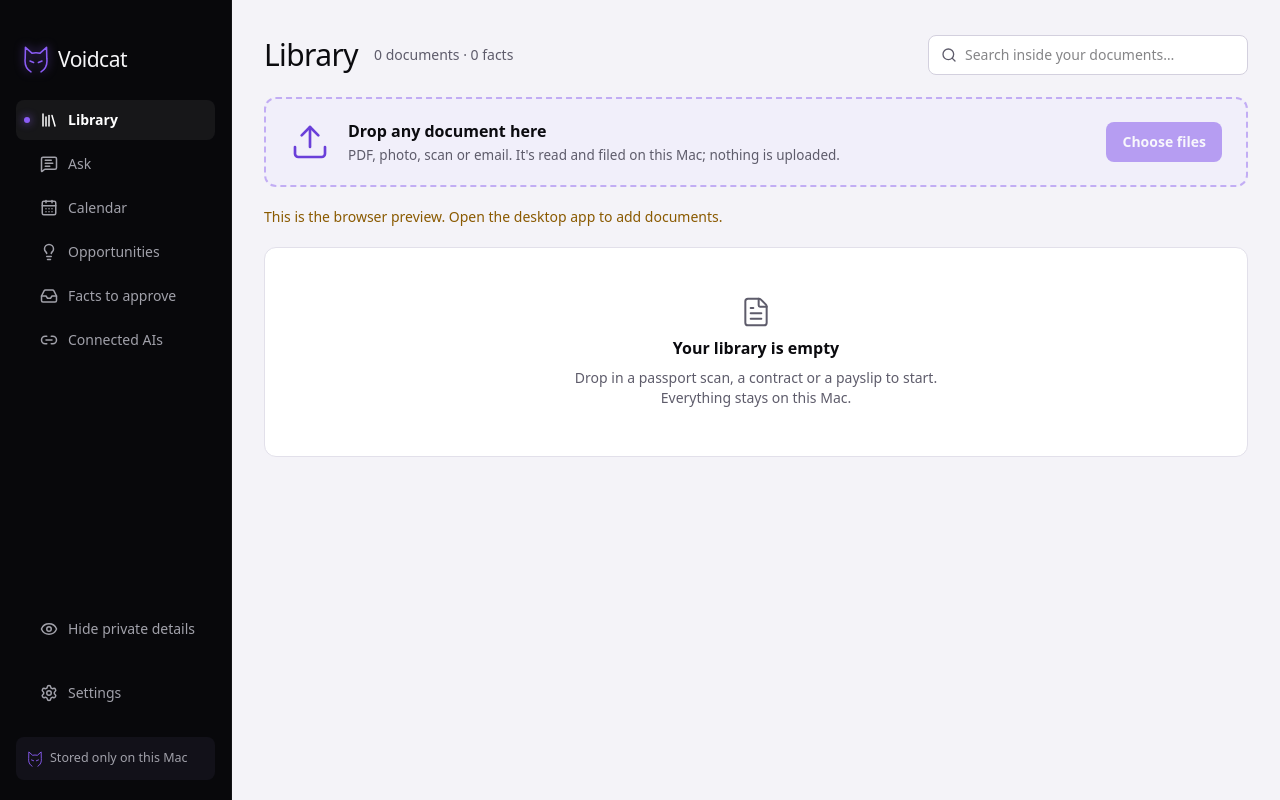
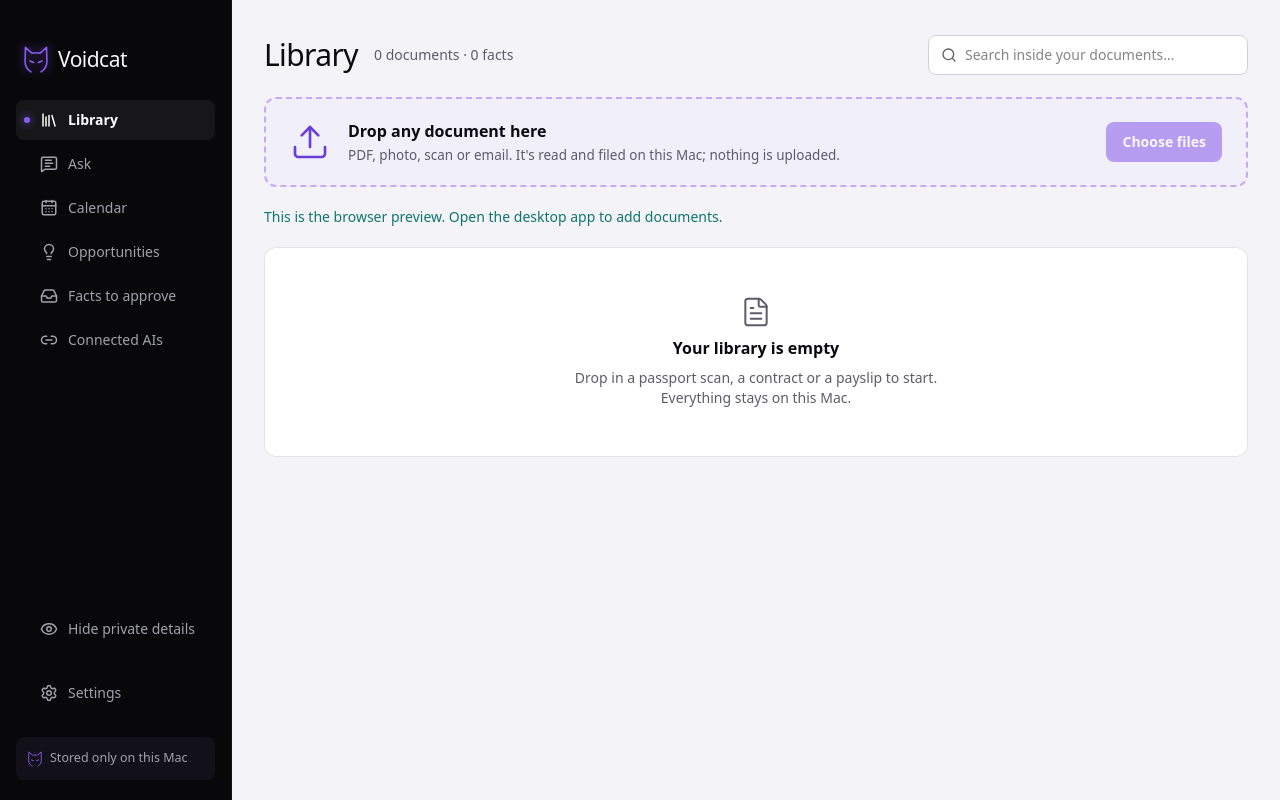
Before and after one commit to HusDev/voidcat, a React (Vite) app: page / in a window 1280 px wide. Built offline with nearby package versions, Linux system fonts and the light colour scheme.

Commit message:
Private details in cyan instead of amber
Co-Authored-By: Claude Opus 5.5 (1M context) <noreply@anthropic.com>

```diff
--- a/src/index.css
+++ b/src/index.css
@@ -4,7 +4,7 @@
 @import "@fontsource/ibm-plex-mono/500.css";
 @import "@fontsource-variable/outfit";
 
-/* Voidcat: Deep Space and Void Purple; amber marks anything private. Light by default, dark when the Mac is dark;
+/* Voidcat: Deep Space and Void Purple; cyan marks anything private. Light by default, dark when the Mac is dark;
    the sidebar stays dark in both. Every colour is a token so the two themes stay in step. */
 @theme {
   --font-sans: "Instrument Sans Variable", system-ui, sans-serif;
@@ -21,12 +21,12 @@
   --color-accent-strong: #6236d6;
   --color-accent-soft: #eee8fd;
   --color-link: #6a3fd9;
-  --color-private: #f2b84b;
-  --color-private-soft: #fbefd5;
-  --color-private-ink: #8a5a00;
-  --color-private-line: #d9a441;
-  --color-private-mark: #fbe3ae;
-  --color-chip: #3a3220;
+  --color-private: #5eead4;
+  --color-private-soft: #d5f5ef;
+  --color-private-ink: #0f766e;
+  --color-private-line: #14b8a6;
+  --color-private-mark: #a7f3e4;
+  --color-chip: #12332f;
   --color-ok: #276b45;
   --color-ok-soft: #e2f2e8;
   --color-danger: #b42318;
@@ -60,11 +60,11 @@
     --color-accent-strong: #a685fa;
     --color-accent-soft: rgb(139 92 246 / 0.16);
     --color-link: #b49bfb;
-    --color-private-soft: rgb(242 184 75 / 0.13);
-    --color-private-ink: #f2c46b;
-    --color-private-line: #c9962f;
-    --color-private-mark: rgb(242 184 75 / 0.35);
-    --color-chip: rgb(242 184 75 / 0.16);
+    --color-private-soft: rgb(94 234 212 / 0.12);
+    --color-private-ink: #5eead4;
+    --color-private-line: #2ba899;
+    --color-private-mark: rgb(94 234 212 / 0.3);
+    --color-chip: rgb(94 234 212 / 0.14);
     --color-ok: #4cc38a;
     --color-ok-soft: rgb(76 195 138 / 0.14);
     --color-danger: #f0645a;
@@ -87,11 +87,11 @@
   --color-accent-strong: #a685fa;
   --color-accent-soft: rgb(139 92 246 / 0.16);
   --color-link: #b49bfb;
-  --color-private-soft: rgb(242 184 75 / 0.13);
-  --color-private-ink: #f2c46b;
-  --color-private-line: #c9962f;
-  --color-private-mark: rgb(242 184 75 / 0.35);
-  --color-chip: rgb(242 184 75 / 0.16);
+  --color-private-soft: rgb(94 234 212 / 0.12);
+  --color-private-ink: #5eead4;
+  --color-private-line: #2ba899;
+  --color-private-mark: rgb(94 234 212 / 0.3);
+  --color-chip: rgb(94 234 212 / 0.14);
   --color-ok: #4cc38a;
   --color-ok-soft: rgb(76 195 138 / 0.14);
   --color-danger: #f0645a;
--- a/src/lib/veil.tsx
+++ b/src/lib/veil.tsx
@@ -63,7 +63,7 @@ export const useVeil = () => useContext(VeilContext);
 
 const PLACEHOLDER = /(\[(?:PERSON|ID|DATE|ADDRESS|EMAIL|PHONE|IBAN|PRIVATE)_\d+\])/;
 
-/** Text with placeholders drawn as amber chips. */
+/** Text with placeholders drawn as cyan chips. */
 export function Placeholders({ text }: { text: string }) {
   return (
     <>
```
Also changed, not shown: 2 other files (tests, documents, lock files or other folders).
